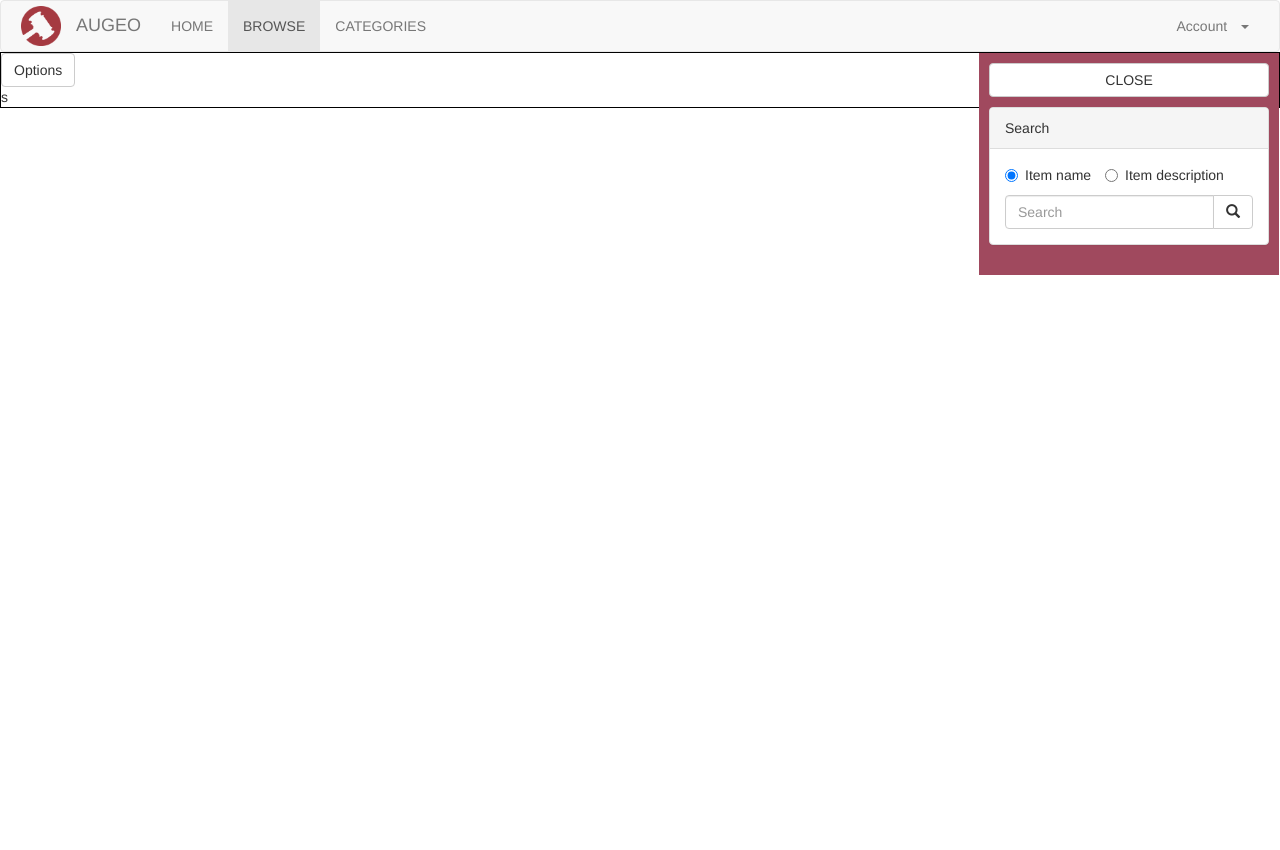
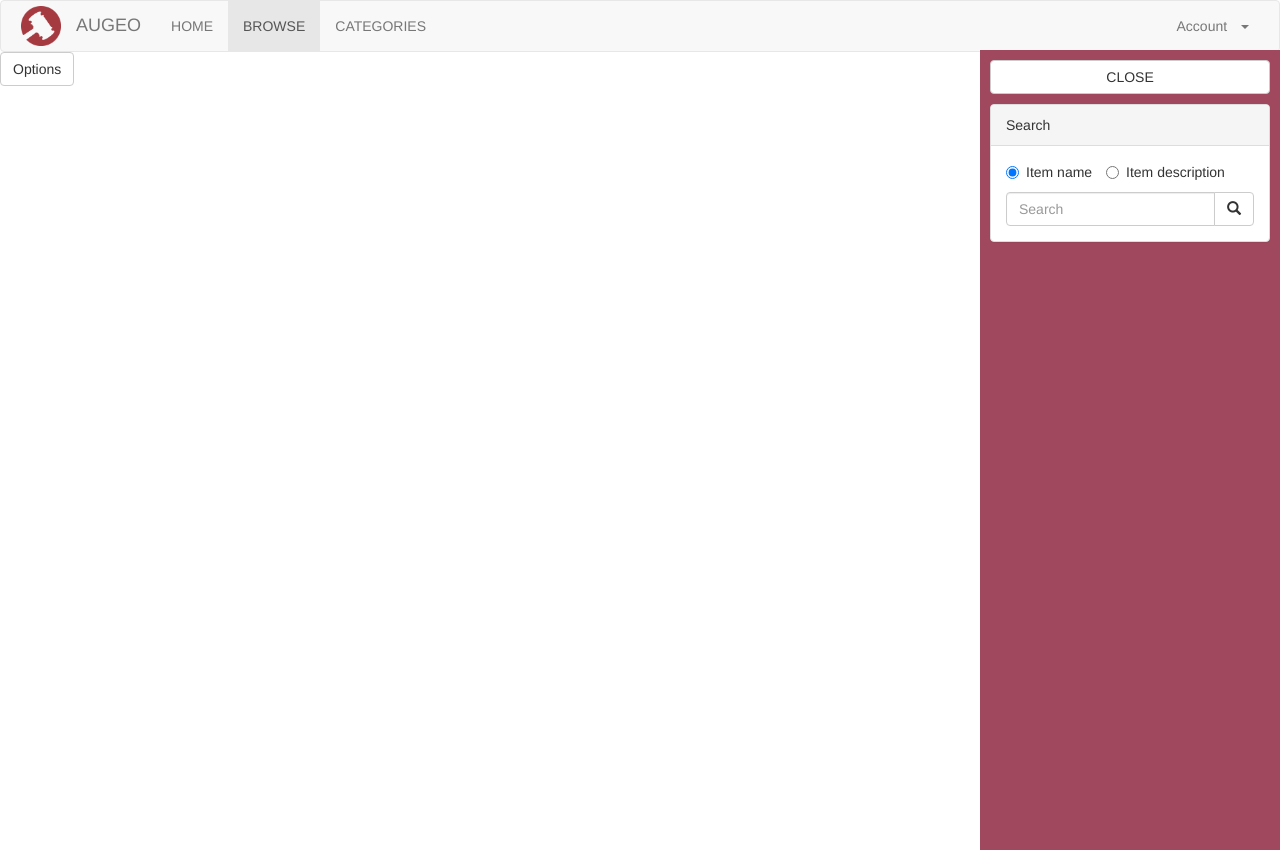
Before and after one commit to C-Collamar/augeo, a PHP site: page /augeo/browse in a window 1280 px wide. Before the commit the page ends 275 px from the top, so only its background shows below. Run offline with PHP 8.4, Linux system fonts and the light colour scheme; some libraries are stand-ins or nearby versions.

Commit message:
Finish side-panel

```diff
--- a/browse/css/browse.css
+++ b/browse/css/browse.css
@@ -3,20 +3,20 @@
 #side-panel.contract { right: -300px; }
 
 #browse-content {
+	/* display: inline-block; */
 	width: -webkit-calc(100% - 300px);
 	width: -moz-calc(100% - 300px);
 	width: calc(100% - 300px);
-	/* background-color: blue; */
 	transition: width 0.3s ease;
 }
 
 #side-panel {
-	display: inline-block;
 	position: absolute;
-	top: 0px;
+	top: 50px;
 	right: 0px;
 	z-index: 1;
 	width: 300px;
+	height: 100%;
 	padding: 10px;
 	background-color: #a0495e;
 	transition: 0.3s ease;
--- a/browse/index.php
+++ b/browse/index.php
@@ -11,7 +11,6 @@
 <body>
 	<?php require "../global/php/topbar.html" ?>
 
-	<div style="position: relative; border: 1px solid black">
 	<div id="browse-content">
 		<button class="btn btn-default" onclick="toggleOptionPanel()">Options</button>
 	</div>
@@ -36,7 +35,6 @@
 				</div>
 			</div>
 		</div>
-		</div>s
 	</div>
 
 	<script src="../global/vendor/jquery/dist/jquery.min.js"></script>
```
Lines whose indentation alone changed are shown as unchanged.
